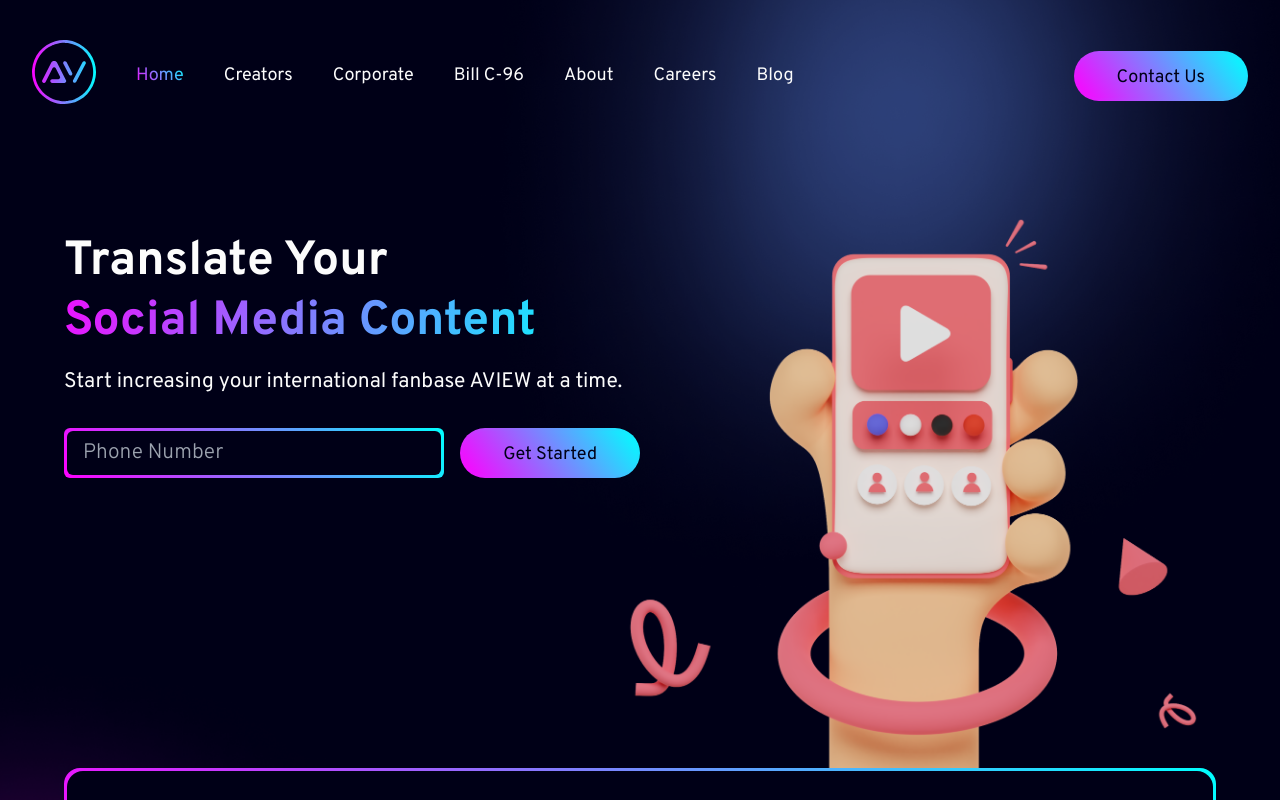
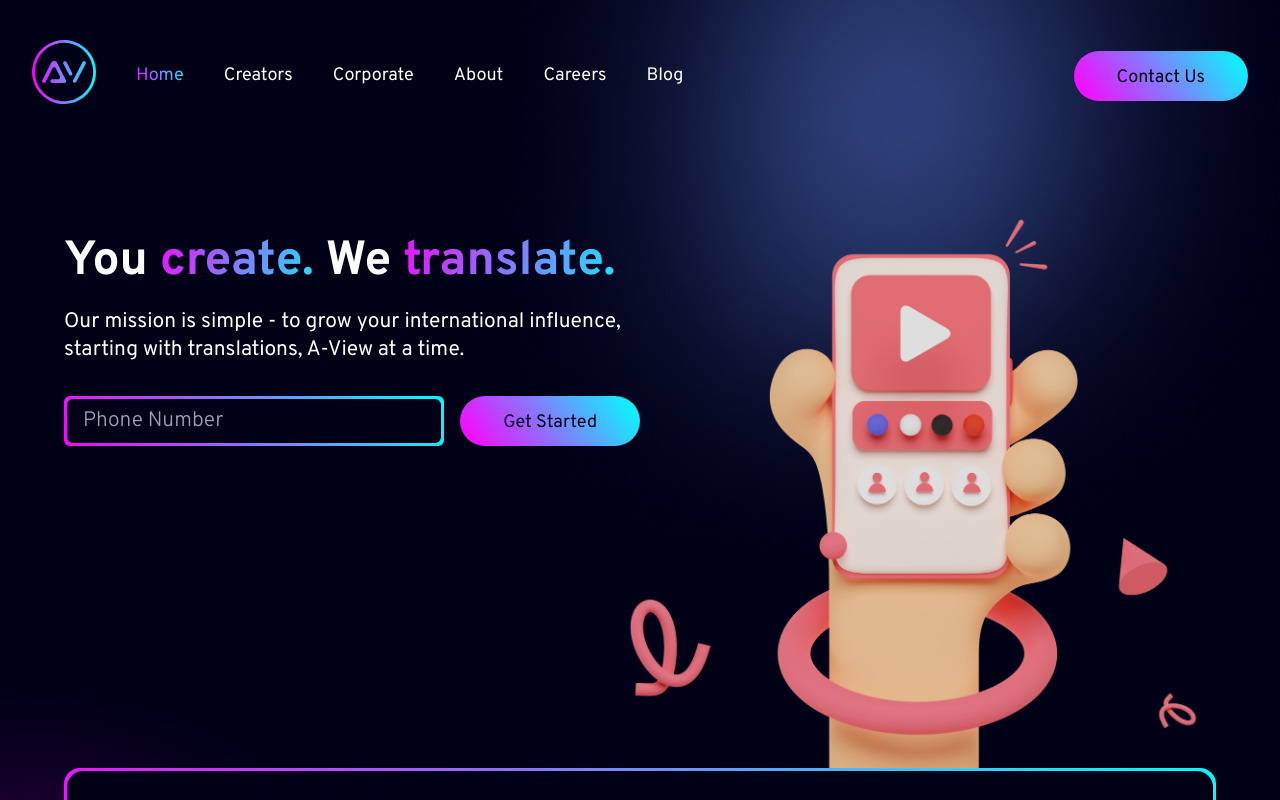
Before and after one commit to Aview-International/aviewint-website, a Next.js app: page / in a window 1280 px wide. Shown: the top 800 px of the page. Built offline with nearby package versions, Linux system fonts and the light colour scheme.

Commit message:
Copywriting adjustments

```diff
--- a/components/sections/home/TranslateYourSocialMediaContent.js
+++ b/components/sections/home/TranslateYourSocialMediaContent.js
@@ -14,13 +14,18 @@ const TranslateYourSocialMediaContent = () => {
       <div className="grid lg:grid-cols-2">
         <div>
           <h1 className="title mb-s2">
-            Translate Your{' '}
+            You{' '}
             <span className="gradient-text gradient-2 xs:inline-block">
-              Social Media Content
+              create.
+            </span>{' '}
+            We{' '}
+            <span className="gradient-text gradient-2 xs:inline-block">
+              translate.
             </span>
           </h1>
           <p className="body mb-8">
-            Start increasing your international fanbase AVIEW at a time.
+            Our mission is simple - to grow your international influence,
+            starting with translations, A-View at a time.
           </p>
           <PhoneNumberForm />
         </div>
--- a/constants/constants.js
+++ b/constants/constants.js
@@ -71,10 +71,9 @@ export const ROUTES = [
   { id: 'route-1', text: 'Home', route: '/' },
   { id: 'route-2', text: 'Creators', route: '/creators' },
   { id: 'route-3', text: 'Corporate', route: '/corporate' },
-  { id: 'route-4', text: 'Bill C-96', route: '/bill-c96' },
-  { id: 'route-5', text: 'About', route: '/about' },
-  { id: 'route-6', text: 'Careers', route: '/careers' },
-  { id: 'route-7', text: 'Blog', route: '/blog' },
+  { id: 'route-4', text: 'About', route: '/about' },
+  { id: 'route-5', text: 'Careers', route: '/careers' },
+  { id: 'route-6', text: 'Blog', route: '/blog' },
 ];
 
 export const MILESTONES = [
```
